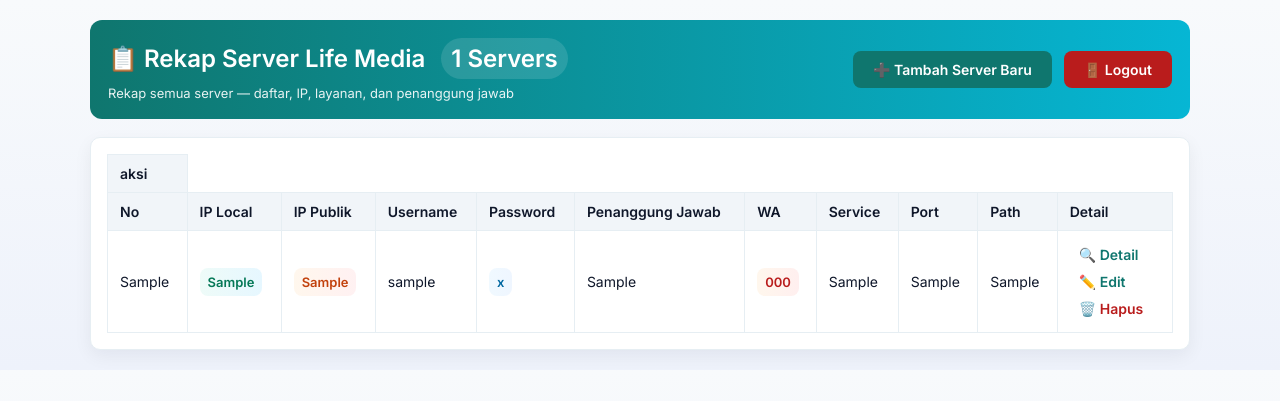
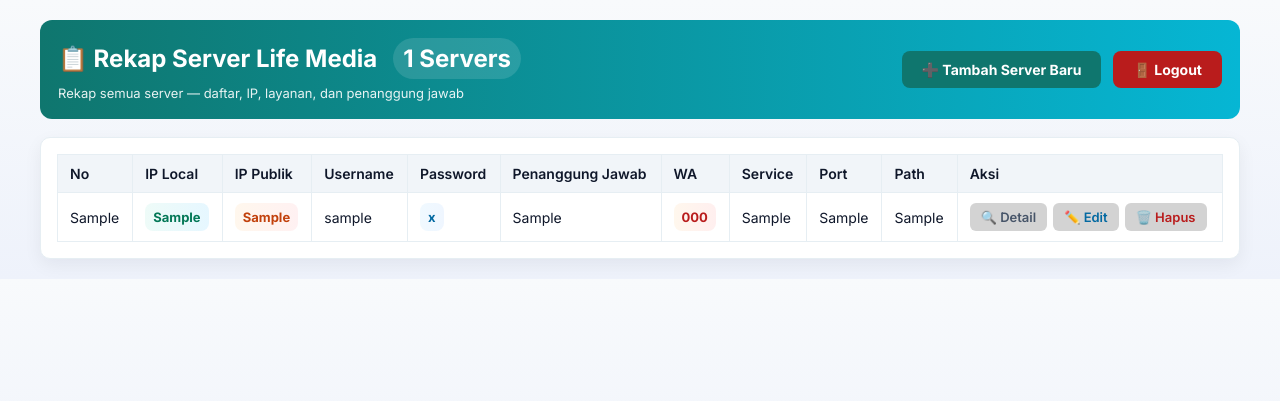
Before and after one commit to roi0208/ptoject-info-server, a PHP site: page / in a window 1280 px wide. Shown: the top 401 px of the page. Run offline with PHP 8.4, Linux system fonts and the light colour scheme; the visitor is signed in with stand-in values (Sample User, id 1); tables that the repository leaves empty or names only in its code hold one stand-in row (values such as "Sample post"); a stand-in replaces the project's code that opens the database connection.

Commit message:
PERUBAHAN PADA BUTTON DAN LEBAR TAMPILAN

```diff
--- a/index.php
+++ b/index.php
@@ -1,5 +1,11 @@
 <?php
 require 'koneksi.php';
+session_start();
+
+if (!isset($_SESSION['logged_in']) || $_SESSION['logged_in'] !== true) {
+    header('Location: login.php');
+    exit;
+}
 
 // GANTI 'servers' dengan nama tabelmu jika berbeda!
 $result = $conn->query("SELECT * FROM `untitled_spreadsheet___sheet1` ORDER BY no_urut");
@@ -7,23 +13,15 @@ $countRes = $conn->query("SELECT COUNT(*) as cnt FROM `untitled_spreadsheet___sh
 $countRow = $countRes->fetch_assoc();
 $serverCount = $countRow['cnt'] ?? 0;
 ?>
-<?php
-session_start();
-if (!isset($_SESSION['logged_in']) || $_SESSION['logged_in'] !== true) {
-    header('Location: login.php');
-    exit;
-}
-?>
-
 <!DOCTYPE html>
 <html>
 <head>
-    <title> Rekap Server Life Media</title>
+    <title>Rekap Server Life Media</title>
     <meta charset="utf-8">
     <meta name="viewport" content="width=device-width,initial-scale=1">
     <style>
     /* inlined styles from styles.css */
-    @import url('https://fonts.googleapis.com/css2?family=Inter:wght@400;600&display=swap');
+    @import url('https://fonts.googleapis.com/css2?family=Inter:wght@400;600;700&display=swap');
 
     :root{
         --bg: linear-gradient(180deg,#f8fafc,#eef2fb);
@@ -43,7 +41,10 @@ if (!isset($_SESSION['logged_in']) || $_SESSION['logged_in'] !== true) {
         margin:20px; background:var(--bg); color:var(--text); font-size:var(--size);
     }
 
-    .container{max-width:1100px;margin:0 auto}
+    .container {
+    width: 100%;
+    padding: 0 20px; /* Menambah sedikit jarak di kanan-kiri agar tidak menempel */
+    }
 
     /* Header: title left, actions (tombol) right */
     .site-head{display:flex;flex-direction:row;align-items:center;justify-content:space-between;margin:18px 0;background:linear-gradient(90deg,var(--accent),var(--accent-2));padding:18px;border-radius:12px;color:white;gap:16px}
@@ -66,7 +67,7 @@ if (!isset($_SESSION['logged_in']) || $_SESSION['logged_in'] !== true) {
         background:#f1f5f9;color:var(--text);font-weight:600
     }
 
-    tbody tr:hover{background:#fbfeff}
+    tbody tr:hover{background:#f8fafc}
 
     .chip{display:inline-block;padding:6px 8px;border-radius:8px;background:#fff;color:var(--accent);font-weight:700;font-size:13px}
     .chip.ip{background:linear-gradient(90deg,#eefbf8,#e6f7ff);color:#047857}
@@ -75,33 +76,62 @@ if (!isset($_SESSION['logged_in']) || $_SESSION['logged_in'] !== true) {
     .chip.wa{background:linear-gradient(90deg,#fff7ed,#ffefef);color:#b91c1c}
     a.wa-link{color:var(--accent);text-decoration:none;font-weight:600}
     .cell-with-tooltip{overflow:hidden;text-overflow:ellipsis;white-space:nowrap;display:block}
-    .btn-detail{color:var(--accent);text-decoration:none;font-weight:600;padding:6px 10px;border-radius:8px;border:1px solid transparent;background:rgba(255,255,255,0.9)}
-    .btn-detail:hover{background:#f0fdfa}
 
     td pre{margin:0;font-family:monospace;font-size:var(--size);white-space:pre-wrap}
 
-    /* small screens: reduce padding */
+    /* small screens */
     @media (max-width:600px){
         body{margin:12px}
         th,td{padding:8px}
-        /* stack header vertically on small screens */
         .site-head{flex-direction:column;align-items:center;text-align:center}
         .actions{width:100%;justify-content:center;margin-top:12px}
     }
 
-    /* Gaya tombol detail */
-    .btn-detail {
-        color: var(--accent);
+    /* === [START] GAYA TOMBOL AKSI BARU === */
+    .action-buttons {
+    display: flex;
+    flex-direction: row; /* Tombol tersusun ke bawah */
+    gap: 6px; /* Jarak antar tombol */
+    align-items: center;
+    }
+
+    .btn {
+        display: inline-flex;
+        align-items: center;
+        gap: 6px; /* Jarak antara ikon dan teks */
         text-decoration: none;
         font-weight: 600;
-        display: inline-block;
-        padding: 4px 8px;
-        border-radius: 4px;
-        transition: background 0.2s;
+        font-size: 13px;
+        padding: 5px 10px;
+        border-radius: 6px;
+        border: 1px solid transparent;
+        transition: all 0.2s ease;
     }
-    .btn-detail:hover {
-        background: #f0fdfa;
+
+    .btn:hover {
+        filter: brightness(0.95);
+        transform: translateY(-1px);
     }
+
+    /* 🔹 Tombol Detail Warna Abu-abu */
+    .btn-detail {
+        background-color: #d3d3d3; /* Abu-abu muda */
+        color: #475569;          /* Abu-abu tua (teks) */
+    }
+
+    /* 🔹 Tombol Edit Warna Biru */
+    .btn-edit {
+        background-color: #d3d3d3; /* Biru muda */
+        color: #0369a1;          /* Biru tua (teks) */
+    }
+
+    /* 🔹 Tombol Hapus Warna Merah */
+    .btn-delete {
+        background-color: #d3d3d3; /* Merah muda */
+        color: #b91c1c;          /* Merah tua (teks) */
+    }
+    /* === [END] GAYA TOMBOL AKSI BARU === */
+
     </style>
 </head>
 <body>
@@ -121,7 +151,6 @@ if (!isset($_SESSION['logged_in']) || $_SESSION['logged_in'] !== true) {
             <div class="table-wrap">
                 <table>
                     <thead>
-            <th>aksi</th>
                         <tr>
                             <th>No</th>
                             <th>IP Local</th>
@@ -133,8 +162,7 @@ if (!isset($_SESSION['logged_in']) || $_SESSION['logged_in'] !== true) {
                             <th>Service</th>
                             <th>Port</th>
                             <th>Path</th>
-                <th>Detail</th> <!-- 🔹 Kolom baru -->
-            </tr>
+                            <th>Aksi</th> </tr>
                     </thead>
                     <tbody>
                         <?php while($row = $result->fetch_assoc()): ?>
@@ -155,11 +183,12 @@ if (!isset($_SESSION['logged_in']) || $_SESSION['logged_in'] !== true) {
                                 <?php $pth = $row['path'] ?? ''; ?>
                                 <div class="cell-with-tooltip" title="<?= htmlspecialchars($pth, ENT_QUOTES) ?>"><?= htmlspecialchars($pth) ?></div>
                             </td>
-                <!-- 🔹 Tombol Detail -->
                             <td>
-                   <a href="detail.php?id=<?= htmlspecialchars($row['id']) ?>" class="btn-detail">🔍 Detail</a><br>
-                   <a href="edit.php?id=<?= htmlspecialchars($row['id']) ?>" class="btn-detail">✏️ Edit</a><br>
-                   <a href="hapus.php?id=<?= htmlspecialchars($row['id']) ?>" class="btn-detail" style="color:#b91c1c;" onclick="return confirm('Yakin hapus server ini?')">🗑️ Hapus</a>
+                                <div class="action-buttons">
+                                    <a href="detail.php?id=<?= htmlspecialchars($row['id']) ?>" class="btn btn-detail">🔍 Detail</a>
+                                    <a href="edit.php?id=<?= htmlspecialchars($row['id']) ?>" class="btn btn-edit">✏️ Edit</a>
+                                    <a href="hapus.php?id=<?= htmlspecialchars($row['id']) ?>" class="btn btn-delete" onclick="return confirm('Yakin hapus server ini?')">🗑️ Hapus</a>
+                                </div>
                             </td>
                         </tr>
                         <?php endwhile; ?>
```
Lines whose indentation alone changed are shown as unchanged.
